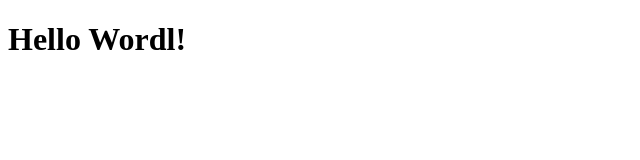
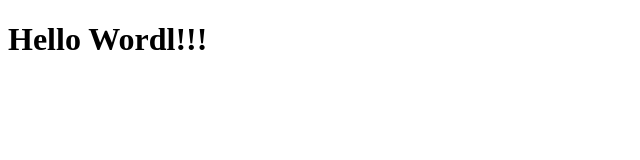
Before and after one commit to shambhusharma44/Web-developement, a plain HTML site: page index.html in a window 1280 px wide. Shown: the full height of the page, 0-640 px from the left. Drawn offline with Linux system fonts and the light colour scheme.

Commit message:
Add Exclamation Mark

```diff
--- a/index.html
+++ b/index.html
@@ -8,7 +8,7 @@
 </head>
 
 <body>
-<h1>Hello Wordl!</h1>
+<h1>Hello Wordl!!!</h1>
     <pThis is First Paragraph</p>
 </body>
 
```
